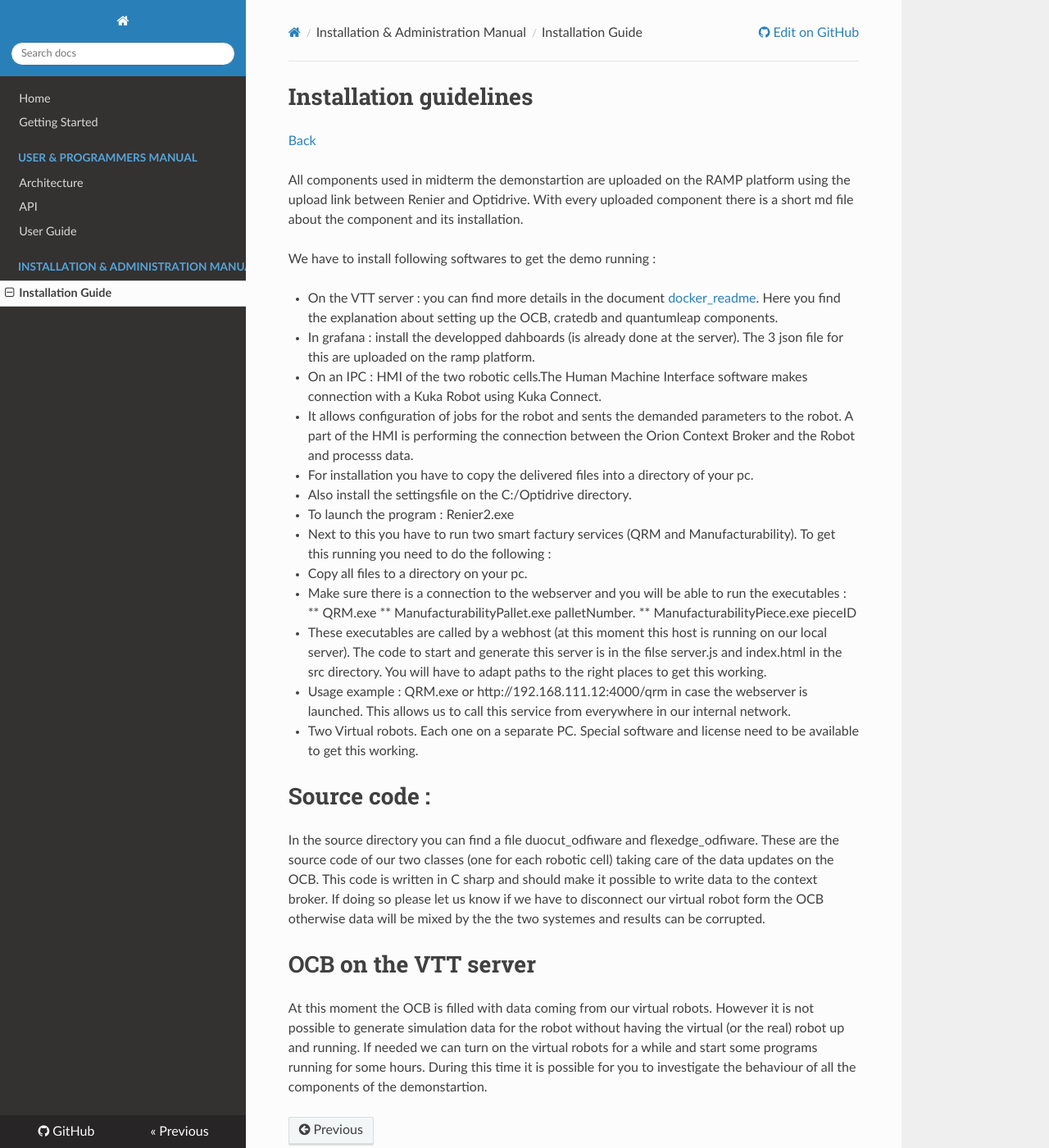
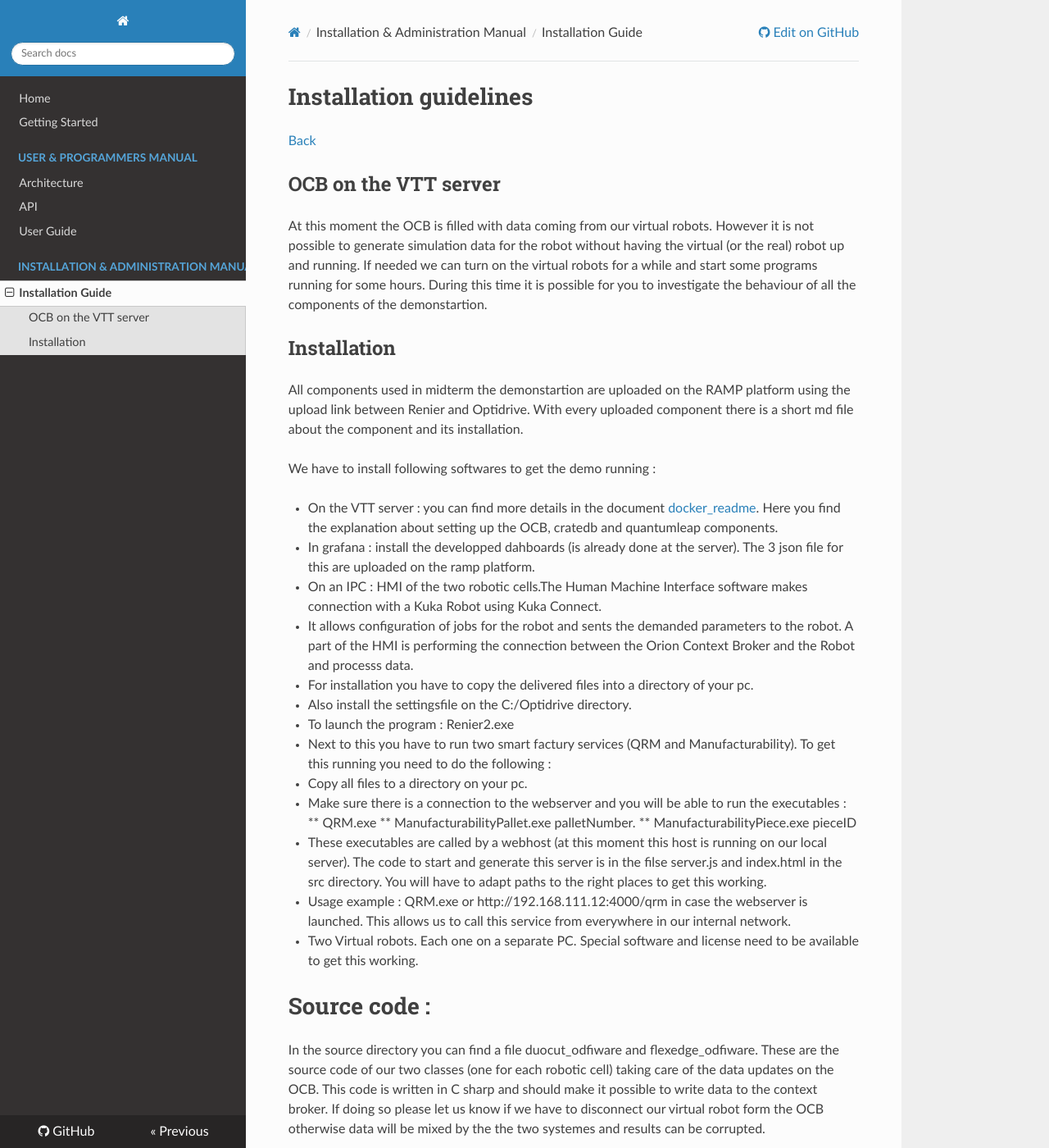
Before and after one commit to ramp-eu/JS2SF, an MkDocs documentation site: the page built from docs/installationguide.md, in a window 1280 px wide and 1400 px high. Shown: the whole window at 82% size. Built offline with MkDocs 1.6.1, drawn with Linux system fonts in a browser that asks for light colours; nearby versions of some CDN libraries; old or Windows-style settings are respelled for this version of MkDocs; some of the changed lines change nothing that is shown.

Commit message:
Update installationguide.md

```diff
--- a/docs/installationguide.md
+++ b/docs/installationguide.md
@@ -2,6 +2,11 @@
 
 [Back](READ.md)
 
+## OCB on the VTT server
+At this moment the OCB is filled with data coming from our virtual robots. However it is not possible to generate simulation data for the robot without having the virtual (or the real) robot up and running.
+If needed we can turn on the virtual robots for a while and start some programs running for some hours. During this time it is possible for you to investigate the behaviour of all the components of the demonstartion.
+
+## Installation
 All components used in midterm the demonstartion are uploaded on the RAMP platform using the upload link between Renier and Optidrive. With every uploaded component there is a short md file about the component and its installation.
 
 We have to install following softwares to get the demo running :
@@ -32,7 +37,3 @@ We have to install following softwares to get the demo running :
 
 # Source code :
 In the source directory you can find a file duocut_odfiware and flexedge_odfiware. These are the source code of our two classes (one for each robotic cell) taking care of the data updates on the OCB. This code is written in C sharp and should make it possible to write data to the context broker. If doing so please let us know if we have to disconnect our virtual robot form the OCB otherwise data will be mixed by the the two systemes and results can be corrupted.
-
-# OCB on the VTT server
-At this moment the OCB is filled with data coming from our virtual robots. However it is not possible to generate simulation data for the robot without having the virtual (or the real) robot up and running.
-If needed we can turn on the virtual robots for a while and start some programs running for some hours. During this time it is possible for you to investigate the behaviour of all the components of the demonstartion.
```
